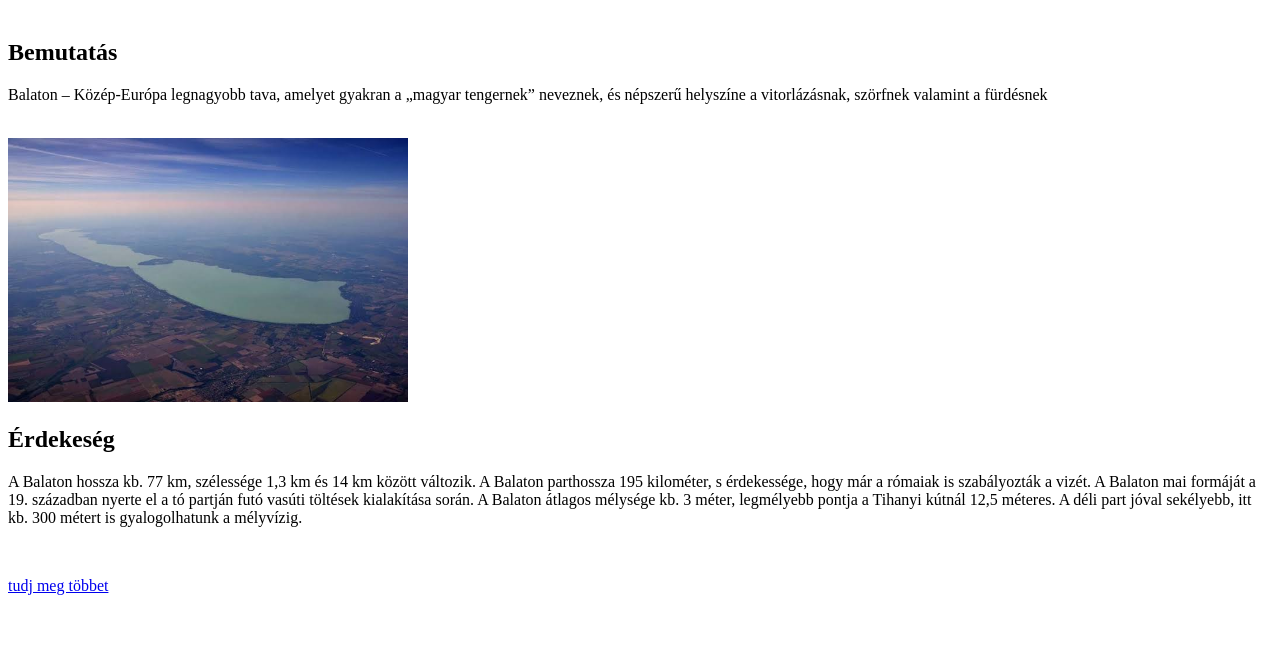
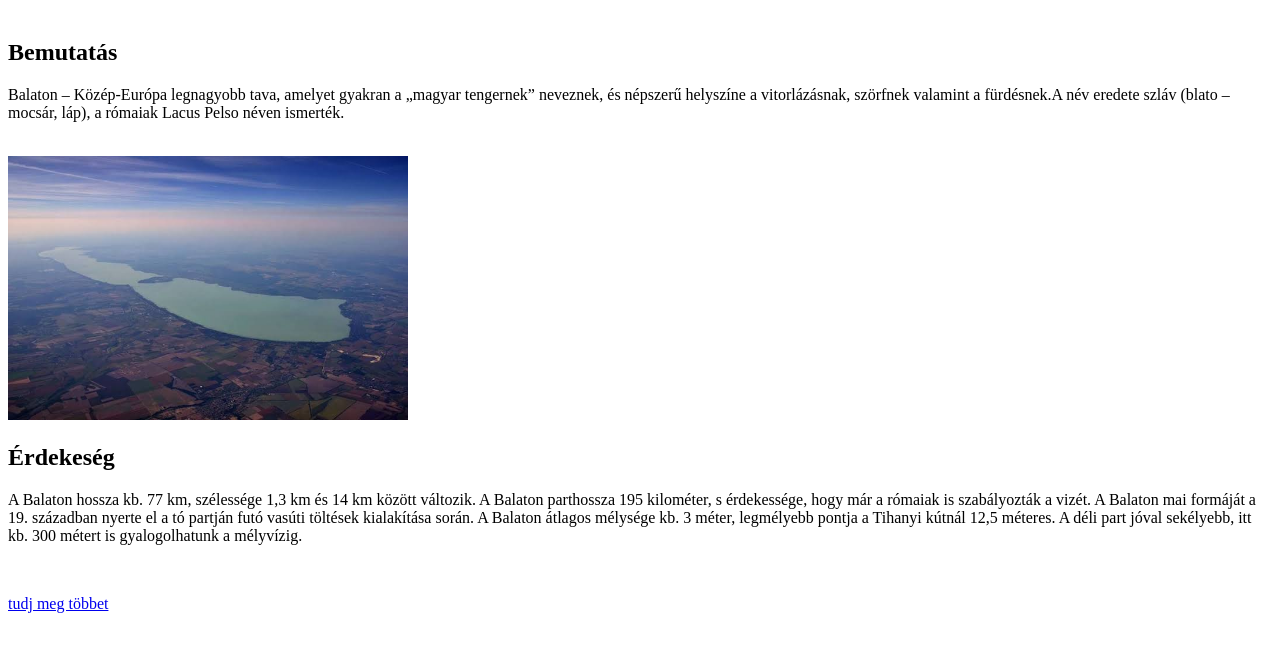
Before and after one commit to adam1731nagy/ikt, a plain HTML site: page tema.html in a window 1280 px wide. Shown: the part 105-751 px from the top of the page. Drawn offline with Linux system fonts and the light colour scheme.

Commit message:
Add files via upload

```diff
--- a/tema.html
+++ b/tema.html
@@ -18,9 +18,9 @@
 <h1>Magyar Tavak</h1>
 <br>
 <h2>Bemutatás</h2>
-<p>Balaton – Közép-Európa legnagyobb tava, amelyet gyakran a „magyar tengernek” neveznek, és népszerű helyszíne a vitorlázásnak, szörfnek valamint a fürdésnek</p>
+<p>Balaton – Közép-Európa legnagyobb tava, amelyet gyakran a „magyar tengernek” neveznek, és népszerű helyszíne a vitorlázásnak, szörfnek valamint a fürdésnek.A név eredete szláv (blato – mocsár, láp), a rómaiak Lacus Pelso néven ismerték.</p>
 <br>
-<img src="img/images.png" alt="" width="400px">
+<img src="img/images.png" alt="kep" title="kep" width="400px">
 <br>
 <h2>Érdekeség</h2>
 <p>A Balaton hossza kb. 77 km, szélessége 1,3 km és 14 km között változik. A Balaton parthossza 195 kilométer, s érdekessége, hogy már a rómaiak is szabályozták a vizét. A Balaton mai formáját a 19. században nyerte el a tó partján futó vasúti töltések kialakítása során.
```
